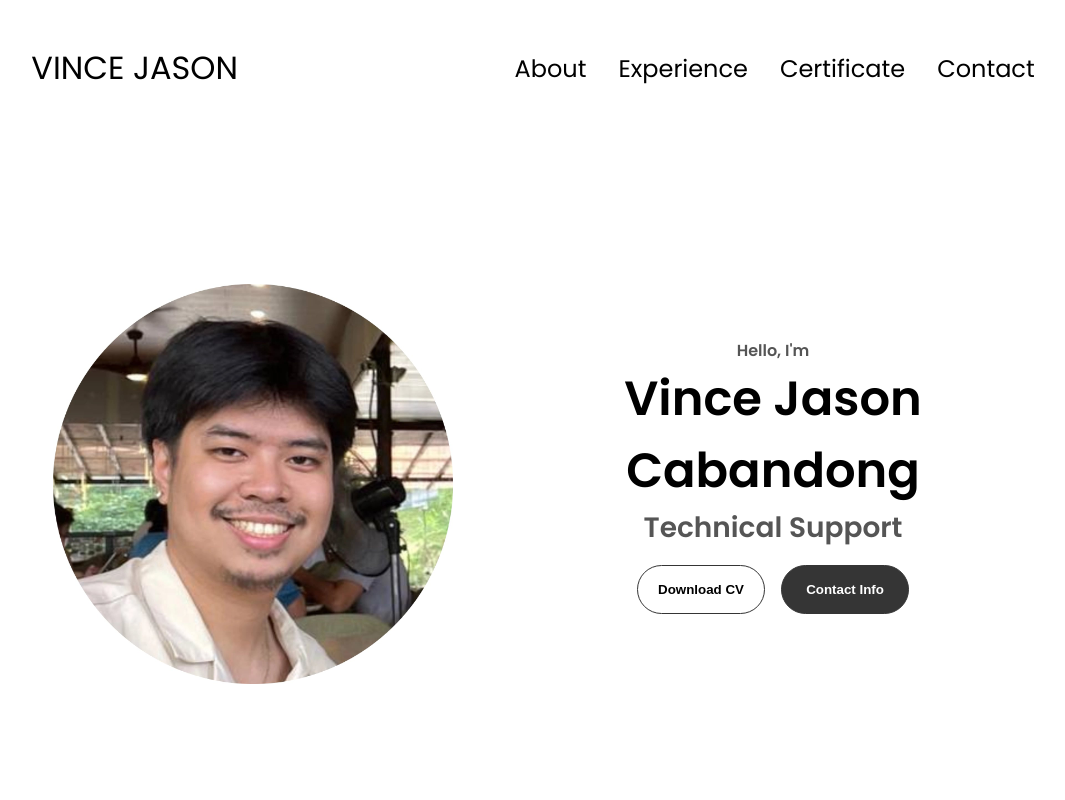
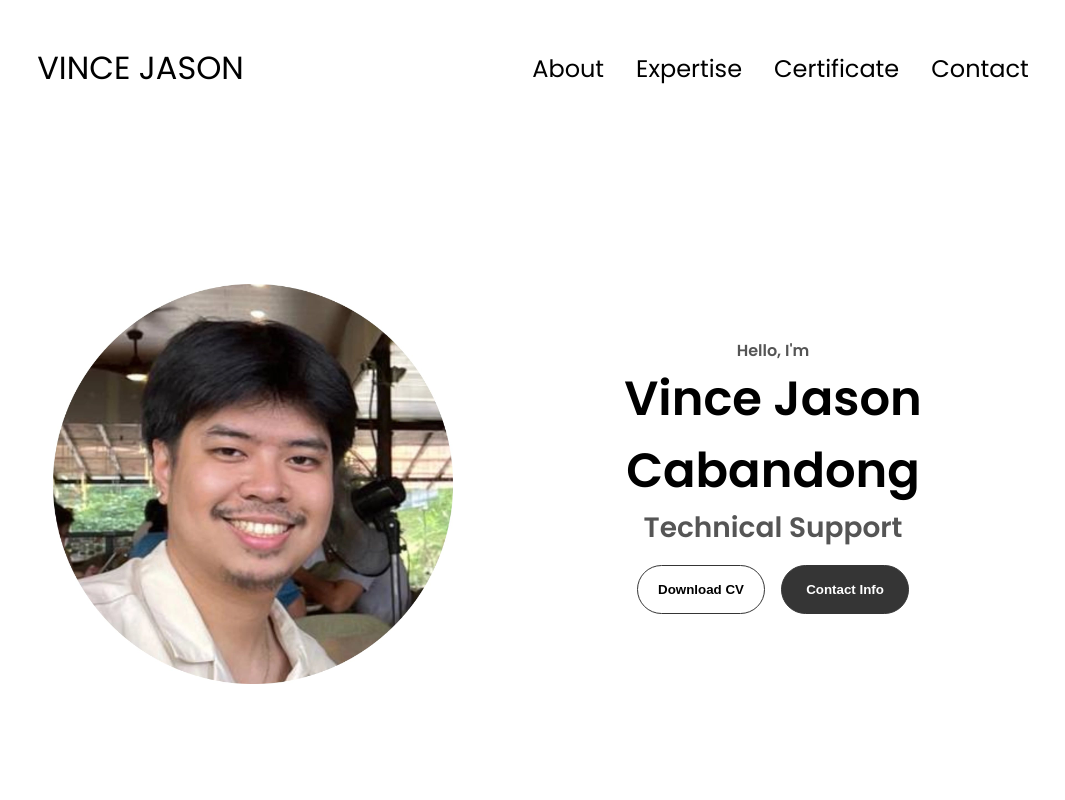
Before and after one commit to BinsDyeyson/Portfolio, a plain HTML site: page index.html in a window 1280 px wide. Shown: the top 800 px of the page, without its empty margins (107-1172 px from the left). Drawn offline with Linux system fonts and the light colour scheme.

Commit message:
Update 2

```diff
--- a/index.html
+++ b/index.html
@@ -14,7 +14,7 @@
       <div>
         <ul class="nav-links">
           <li><a href="#about">About</a></li>
-          <li><a href="#experience">Experience</a></li>
+          <li><a href="#experience">Expertise</a></li>
           <li><a href="#projects">Certificate</a></li>
           <li><a href="#contact">Contact</a></li>
         </ul>
@@ -30,8 +30,8 @@
         </div>
         <div class="menu-links">
           <li><a href="#about" onclick="toggleMenu()">About</a></li>
-          <li><a href="#experience" onclick="toggleMenu()">Certificate</a></li>
-          <li><a href="#projects" onclick="toggleMenu()">Projects</a></li>
+          <li><a href="#experience" onclick="toggleMenu()">Expertise</a></li>
+          <li><a href="#projects" onclick="toggleMenu()">Certificate</a></li>
           <li><a href="#contact" onclick="toggleMenu()">Contact</a></li>
         </div>
       </div>
@@ -412,7 +412,7 @@
                 />
               </div>
               <h2 class="experience-sub-title project-title">
-              Company Award Certificate
+                Certificate of Achievement
               </h2>
               <!--<p>(Under Development)</p>-->
               <div class="btn-container">
@@ -548,7 +548,7 @@
         <div class="nav-links-container">
           <ul class="nav-links">
             <li><a href="#about">About</a></li>
-            <li><a href="#experience">Experience</a></li>
+            <li><a href="#experience">Expertise</a></li>
             <li><a href="#projects">Certificate</a></li>
             <li><a href="#contact">Contact</a></li>
           </ul>
```
Lines whose indentation alone changed are shown as unchanged.
